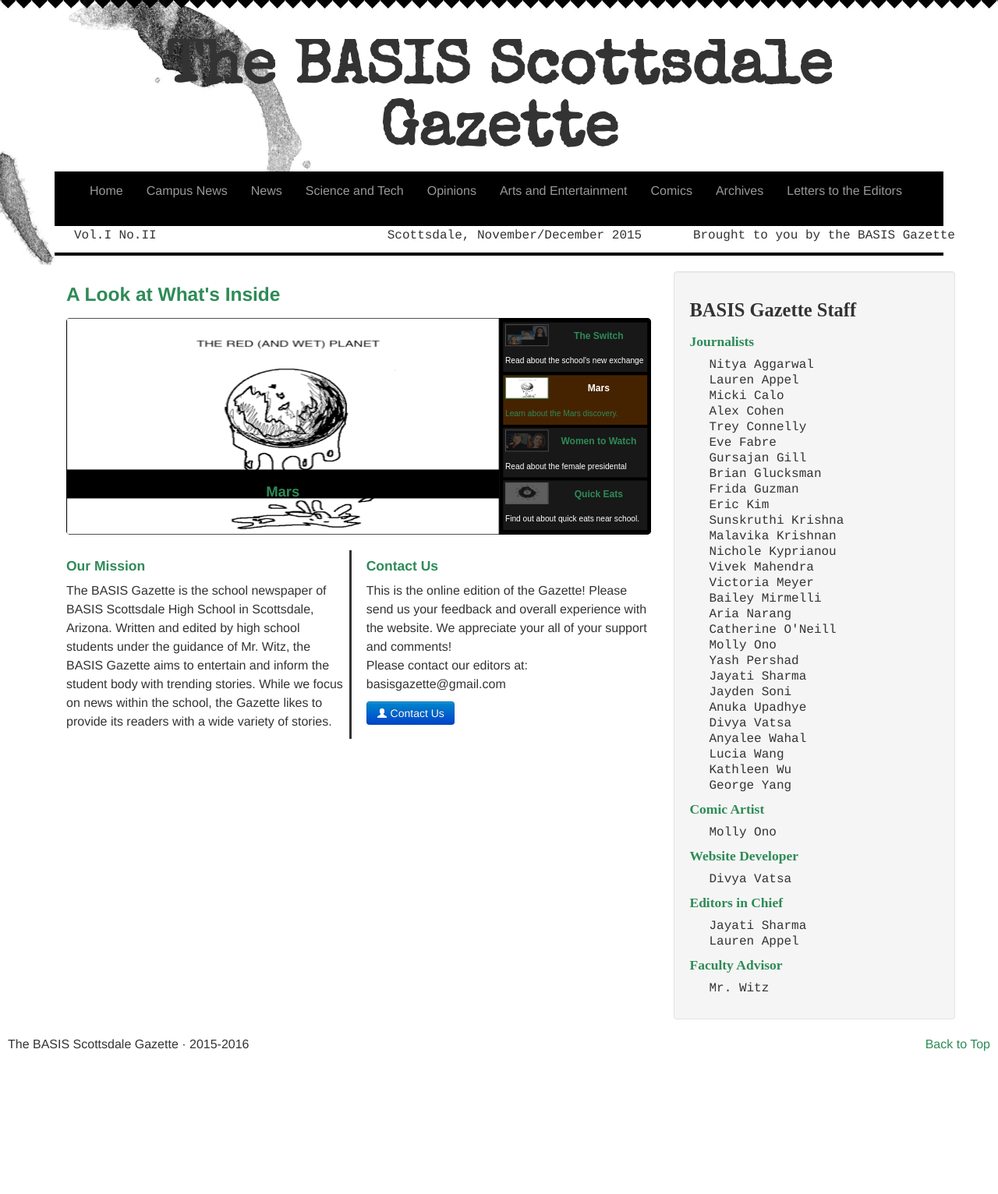
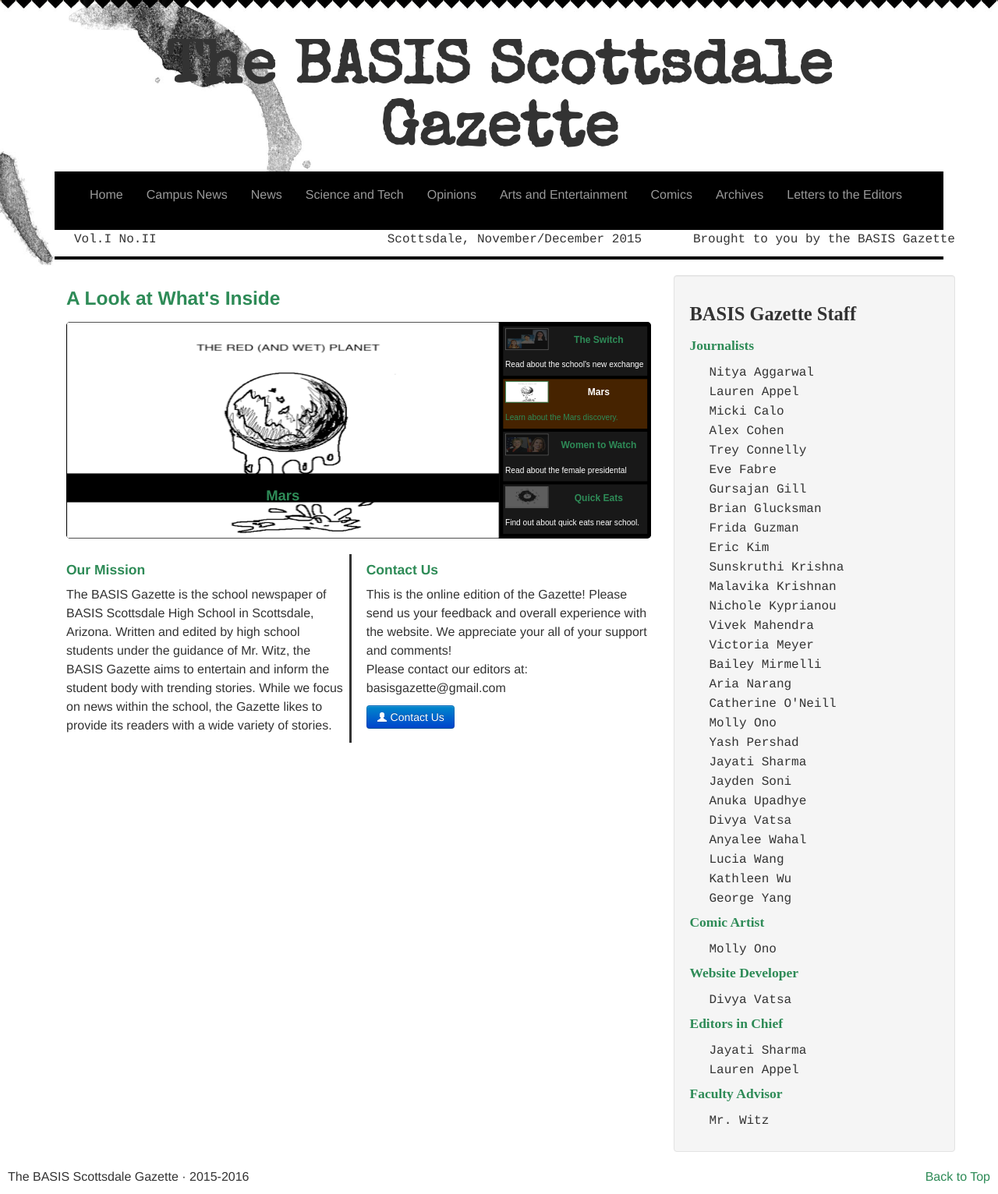
Before and after one commit to Awake99/Awake99.github.io, a Jekyll site: the page built from index.html, in a window 1280 px wide. Shown: the whole page at 78% size. Built offline with Jekyll 4.4.1, drawn with Linux system fonts in a browser that asks for light colours; nearby versions of some CDN libraries; before the commit the page ends 1362 px from its top, so only the background shows below that.

```diff
--- a/_layouts/default.html
+++ b/_layouts/default.html
@@ -43,6 +43,9 @@
     .navbar {
       padding-top: 20px;
       padding-bottom: -20px;
+    }
+    li {
+      padding-top: 5px;
     }
   </style>
 <body>
```
